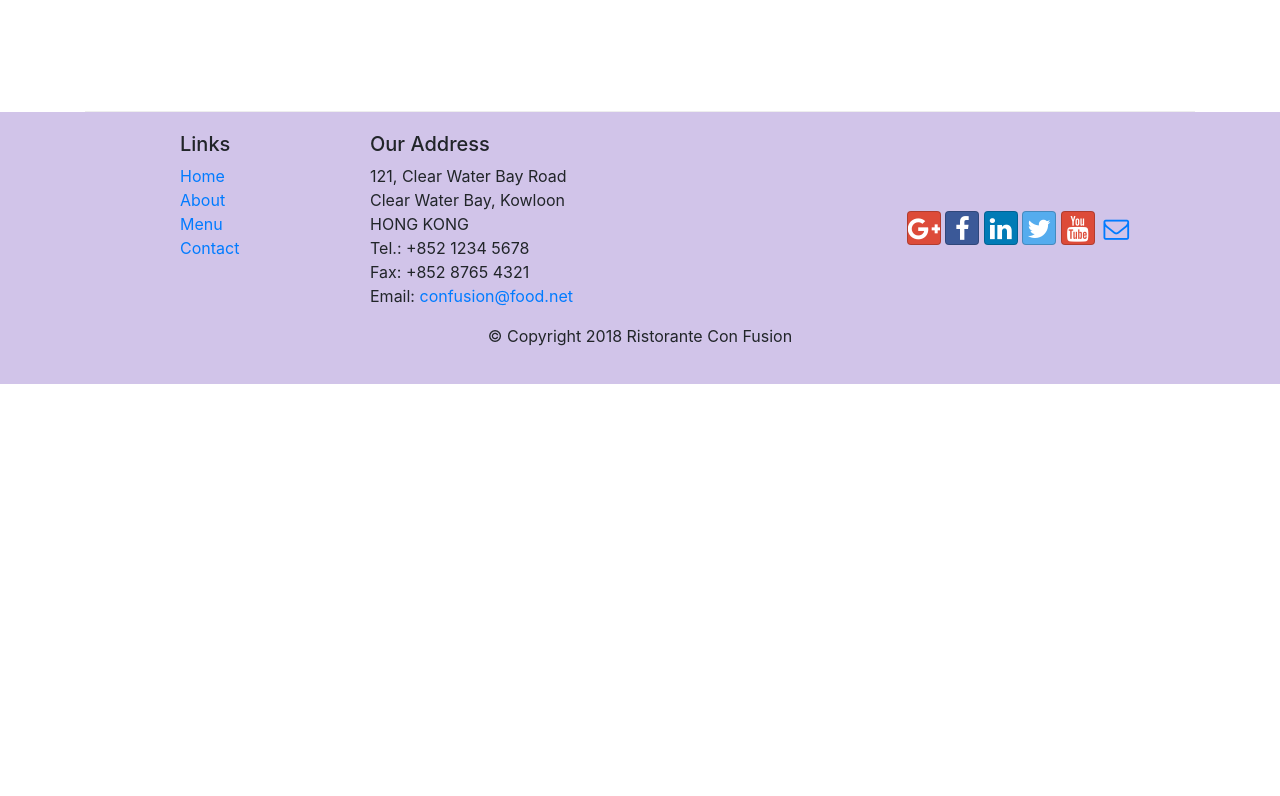
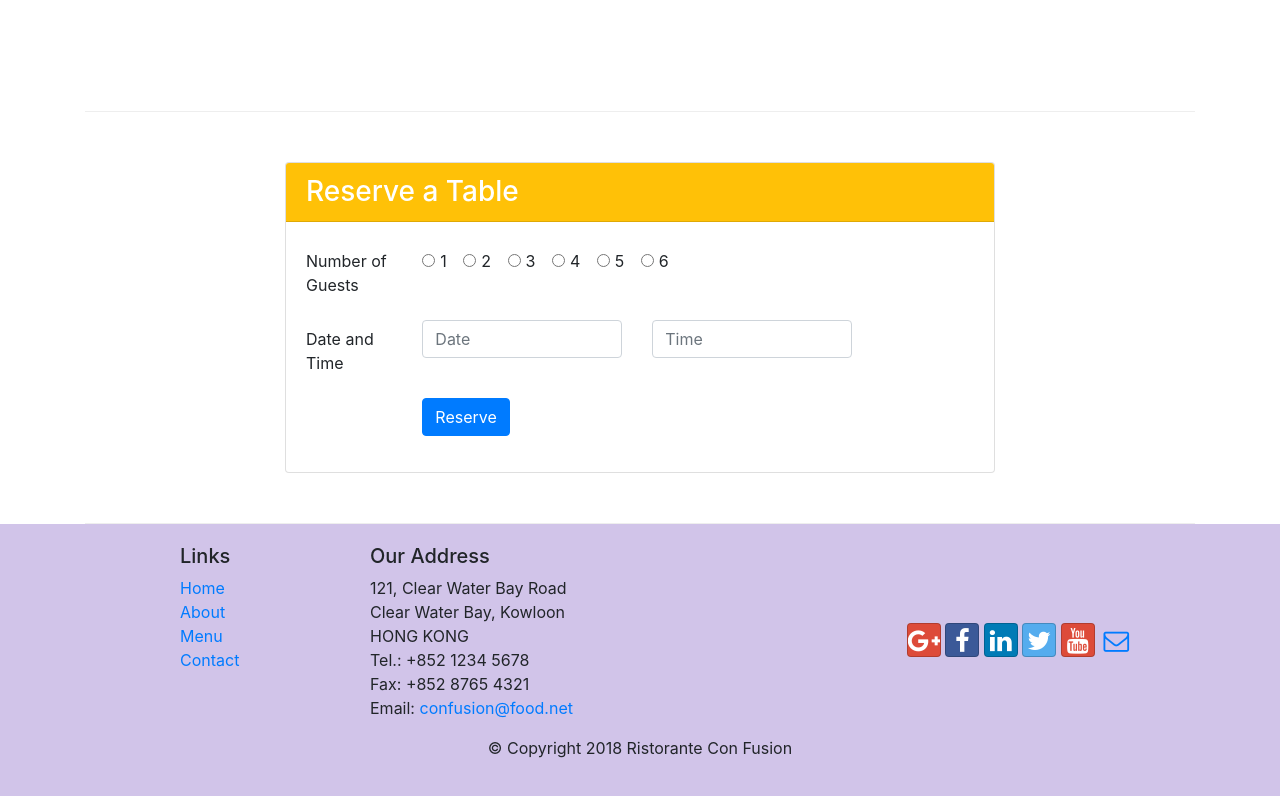
Before and after one commit to maheshwari-ashutosh/Coursera-Bootstrap, a website: page index.html in a window 1280 px wide. Shown: the part 1422-2218 px from the top of the page. Before the commit the page ends 1806 px from the top, so only its background shows below. Drawn offline with nearby package versions, Linux system fonts and the light colour scheme.

Commit message:
Complete Assignment 2

```diff
--- a/index.html
+++ b/index.html
@@ -35,8 +35,14 @@
                     <h1>Ristorante con Fusion</h1>
                     <p>We take inspiration from the World's best cuisines, and create a unique fusion experience. Our lipsmacking creations will tickle your culinary senses!</p>
                 </div>
-                <div class="col-12 col-sm align-self-center">
-                    <img src="img/logo.png" class="img-fluid" alt="confusion">
+                <div class="row col-12 col-sm align-self-center">
+                    <div class="col-12 col-sm-6 align-self-center">
+                        <img src="img/logo.png" class="img-fluid" alt="confusion">
+                    </div>
+                    <div class="col-12 col-sm-6 align-self-center">
+                        <a type="button" role="button" class="col-sm-6 btn btn-sm btn-warning" href="#reserveform">Reserve Table</a>
+                    </div>
+
                 </div>
             </div>
         </div>
@@ -64,8 +70,13 @@
                 <h3>This Month's Promotions</h3>
             </div>
             <div class="col col-sm col-md">
-                <h2>Weekend Grand Buffet</h2>
-                <p>Featuring mouthwatering combinations with a choice of five different salads, six enticing appetizers, six main entrees and five choicest desserts. Free flowing bubbly and soft drinks. All for just $19.99 per person </p>
+                <div class="media">
+                    <div class="media-body">
+                        <h2>Weekend Grand Buffet <span class="badge badge-danger">NEW</span></h2>
+                        <p>Featuring mouthwatering combinations with a choice of five different salads, six enticing appetizers, six main entrees and five choicest desserts. Free flowing bubbly and soft drinks. All for just $19.99 per person </p>
+                    </div>
+                    <img class="d-flex ml-3 align-self-center img-thumbnail" src="img/buffet.png" alt="Buffet">
+                </div>
             </div>
         </div>
 
@@ -81,6 +92,64 @@
                 <h4>Executive Chef</h4>
                 <p>Award winning three-star Michelin chef with wide International experience having worked closely with whos-who in the culinary world, he specializes in creating mouthwatering Indo-Italian fusion experiences. </p>
 
+                    </div>
+                </div>
+            </div>
+        </div>
+        <div class="row row-content align-items-center" id="reserveform">
+            <div class="col-12 col-sm-8 offset-sm-2">
+                <div class="card">
+                    <h3 class="card-header bg-warning text-white">Reserve a Table</h3>
+                    <div class="card-body">
+                        <form>
+                            <div class="form-group row">
+                                <label class="col-12 col-sm-2 col-form-label" for="guests">Number of Guests</label>
+                                <div class="col-12 col-sm-10" id="guests">
+                                    <div class="form-check form-check-inline">
+                                        <input class="form-check-input" name="guest" type="radio" id="guest1" value="1">
+                                        <label class="form-check-label col-form-label" for="guest1">1</label>
+                                    </div>
+                                    <div class="form-check form-check-inline">
+                                        <input class="form-check-input" name="guest" type="radio" id="guest2" value="2">
+                                        <label class="form-check-label" for="guest2">2</label>
+                                    </div>
+                                    <div class="form-check form-check-inline">
+                                        <input class="form-check-input" name="guest"  type="radio" id="guest3" value="3">
+                                        <label class="form-check-label" for="guest3">3</label>
+                                    </div>
+                                    <div class="form-check form-check-inline">
+                                        <input class="form-check-input" name="guest"  type="radio" id="guest4" value="4">
+                                        <label class="form-check-label" for="guest4">4</label>
+                                    </div>
+                                    <div class="form-check form-check-inline">
+                                        <input class="form-check-input" name="guest"  type="radio" id="guest5" value="5">
+                                        <label class="form-check-label" for="guest5">5</label>
+                                    </div>
+                                    <div class="form-check form-check-inline">
+                                        <input class="form-check-input" name="guest"  type="radio" id="guest6" value="6">
+                                        <label class="form-check-label" for="guest6">6</label>
+                                    </div>
+                                </div>
+                            </div>
+                            <div class="form-group row">
+                                <label class="col-12 col-sm-2 col-form-label" for="date-time">Date and Time</label>
+                                <div class="row col-12 col-sm-10" id="date-time">
+                                    <div class="col-12 col-sm-5 col-12">
+                                        <input class="form-control" type="text" name="Date" placeholder="Date">
+                                    </div>
+                                    <div class="col-12 col-sm-5 col-12">
+                                        <input class="form-control" type="text" name="Time" placeholder="Time">
+                                    </div>
+                                </div>
+                            </div>
+                            <div class="form-group row">
+                                <div class="offset-sm-2 col-md-10">
+                                    <button type="submit" class="btn btn-primary">
+                                        Reserve
+                                    </button>
+                                </div>
+                            </div>
+                        </form>
                     </div>
                 </div>
             </div>
```
